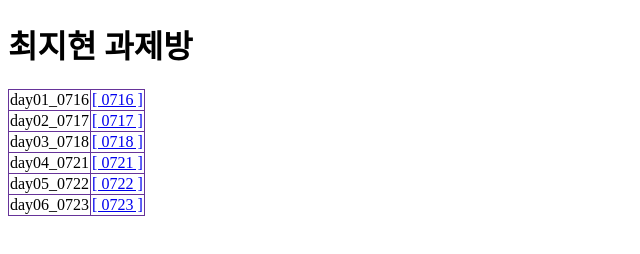
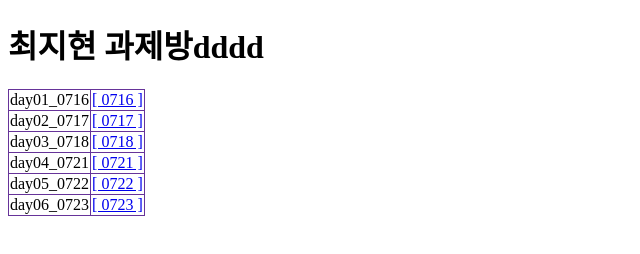
Before and after one commit to jihyeon1011/html2507_3, a plain HTML site: page index.html in a window 1280 px wide. Shown: the whole page, without its empty margins (0-640 px from the left). Drawn offline with Linux system fonts and the light colour scheme.

Commit message:
ㅇㅇㅇㅇ

```diff
--- a/index.html
+++ b/index.html
@@ -12,7 +12,7 @@
     </style>
 </head>
 <body>
-    <h1>최지현 과제방</h1>
+    <h1>최지현 과제방dddd</h1>
     <table>
 
         <tr>
```
